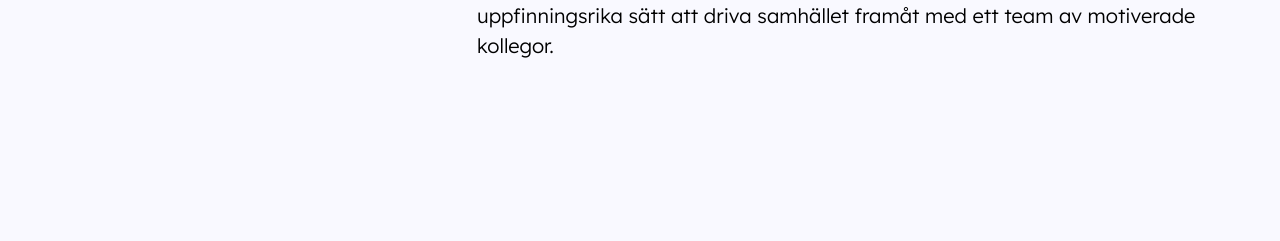
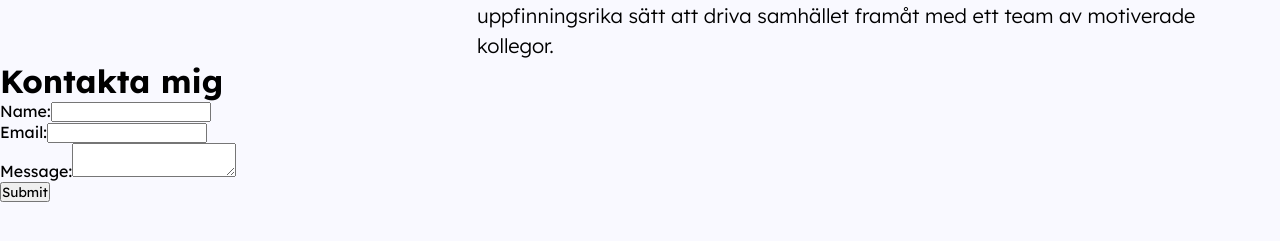
Before and after one commit to mikelandy86/Website2.0, a React (Vite) app: page / in a window 1280 px wide. Shown: the part 2475-2716 px from the top of the page. Built offline with nearby package versions, Linux system fonts and the light colour scheme.

Commit message:
fixed asset links adress18

```diff
--- a/src/App.jsx
+++ b/src/App.jsx
@@ -5,7 +5,8 @@ import "./App.css";
 import HeroSection from "./Components/Section_HeroSection";
 import Header from "./Components/Header";
 import BioSection from "./Components/Section_BioSection";
-import Project from "./Components/Project";
+import Contact from "./Components/Section_Contact";
+import Project from "./Components/Section_Project";
 
 function App() {
   return (
@@ -14,6 +15,7 @@ function App() {
       <HeroSection />
       <Project />
       <BioSection id="down" />
+      <Contact />
       {/* <a className="scroll-down" href="#down">Click Here to Smoothly Scroll Down</a> */}
     </div>
   );
--- a/src/Components/Header.jsx
+++ b/src/Components/Header.jsx
@@ -1,12 +1,13 @@
-import person from "./src/assets/public/images/headerlogo.png";
-
 export default function Header() {
   return (
     <header class="header">
       <div className="w">
         <div class="nav">
           <div class="nav-title-container">
-            <img class="nav-title-icon" src={person}></img>{" "}
+            <img
+              class="nav-title-icon"
+              src="./src/assets/public/images/headerlogo.png"
+            ></img>{" "}
             <p class="nav-title">Mikael Landy</p>
           </div>
           <div id="myDIV" class="nav-menu-flex">
--- /dev/null
+++ b/src/Components/Section_Contact.jsx
@@ -0,0 +1,69 @@
+import React from "react";
+
+class ContactForm extends React.Component {
+  constructor(props) {
+    super(props);
+    this.state = {
+      name: "",
+      email: "",
+      message: "",
+    };
+
+    this.handleChange = this.handleChange.bind(this);
+    this.handleSubmit = this.handleSubmit.bind(this);
+  }
+
+  handleChange(event) {
+    const target = event.target;
+    const value = target.value;
+    const name = target.name;
+
+    this.setState({
+      [name]: value,
+    });
+  }
+
+  handleSubmit(event) {
+    event.preventDefault();
+    // send the form data to your server or email service here
+  }
+
+  render() {
+    return (
+      <div className="contact-section">
+        <h1>Kontakta mig</h1>
+        <form onSubmit={this.handleSubmit}>
+          <label htmlFor="name">Name:</label>
+          <input
+            type="text"
+            id="name"
+            name="name"
+            value={this.state.name}
+            onChange={this.handleChange}
+          />
+          <br />
+          <label htmlFor="email">Email:</label>
+          <input
+            type="text"
+            id="email"
+            name="email"
+            value={this.state.email}
+            onChange={this.handleChange}
+          />
+          <br />
+          <label htmlFor="message">Message:</label>
+          <textarea
+            id="message"
+            name="message"
+            value={this.state.message}
+            onChange={this.handleChange}
+          />
+          <br />
+          <input type="submit" value="Submit" />
+        </form>
+      </div>
+    );
+  }
+}
+
+export default ContactForm;
--- a/src/Components/Project.jsx
+++ b/src/Components/Section_Project.jsx
@@ -7,7 +7,7 @@ export default function Project() {
       </h3>
       <div className="project-container">
         <div className="project">
-          <img src="./src/assets/pzzgsixachckpcdpdnvl.avif"></img>
+          <img src="./src/assets/public/images/pzzgsixachckpcdpdnvl.avif"></img>
           <h1>Hags Design 3D - AR Konfigurator</h1>
 
           <p>
@@ -24,7 +24,7 @@ export default function Project() {
           </a>
         </div>
         <div className="project">
-          <img src="./src/assets/PlunderingScene5Quest.jpg"></img>
+          <img src="./src/assets/public/images/PlunderingScene5Quest.jpg"></img>
           <h1>Plundring - VR utställning</h1>
           <p>
             Transformation sker överallt, oavsett bransch. Upptäck hur Multisoft
```
